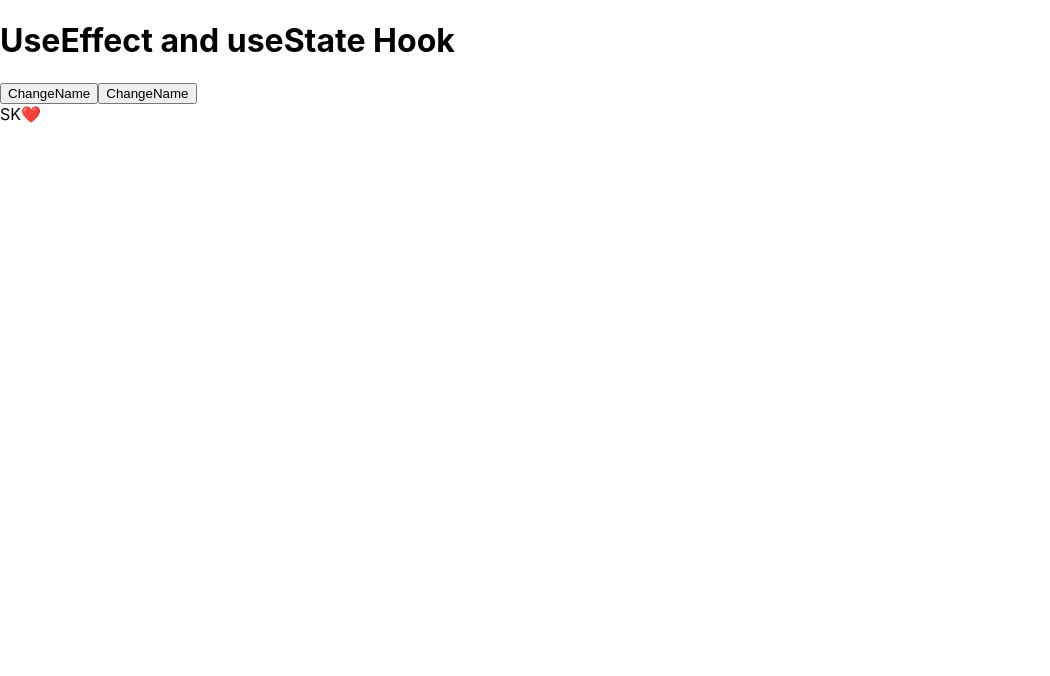
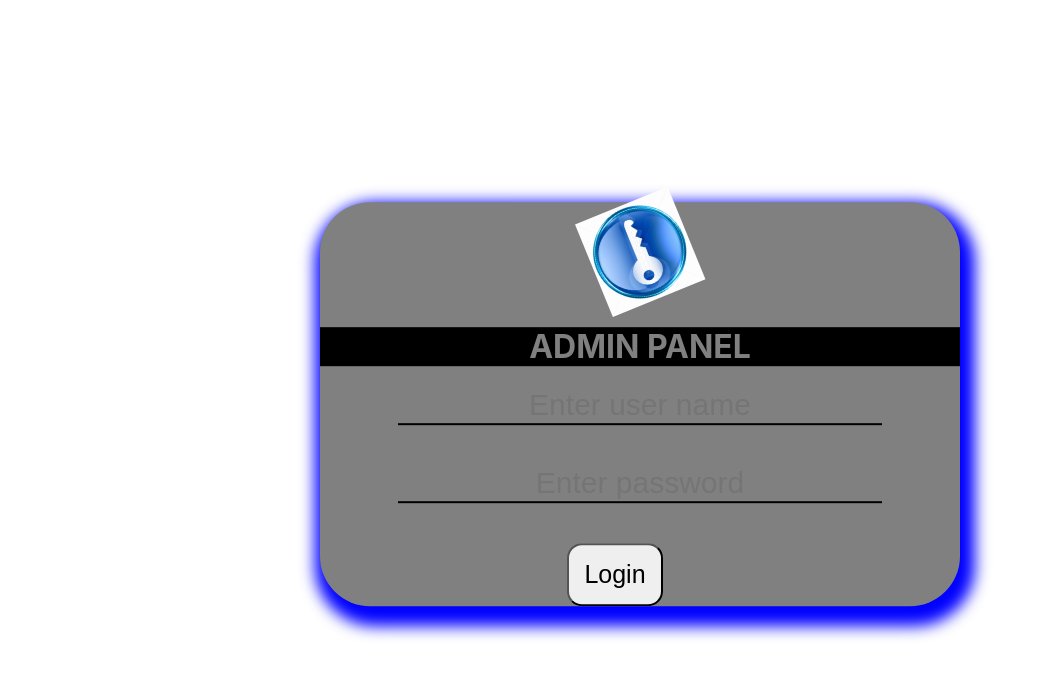
Before and after one commit to vijayalakshmip28-creator/reactprograms, a React (Create React App) app: page / in a window 1280 px wide. Shown: the top 676 px of the page, without its empty margins (0-1050 px from the left). Built offline with nearby package versions, Linux system fonts and the light colour scheme.

Commit message:
Controlpanel

```diff
--- a/src/App.css
+++ b/src/App.css
@@ -1,4 +1,5 @@
-.App {
+
+/*.App {
   text-align: center;
 }
 
@@ -36,3 +37,66 @@
     transform: rotate(360deg);
   }
 }
+*/
+#outer
+{
+  box-shadow: 5px 10px 15px 10px blue;
+  border-radius: 50px;
+  width:50%;
+  /*height: 400px;*/
+  background-color: gray;
+  transform: translate(50%,50%);
+
+}
+input,button
+{
+  display: block;
+  margin-bottom: 40px;
+}
+input{
+  width: 75%;
+  border: none;
+  outline: none;
+  background-color: transparent;
+  border-bottom: 2px solid black;
+  text-align: center;
+   font-size: 30px;
+}
+h1{
+  background-color: black;
+  color: gray;
+}
+button
+{
+  padding: 15px;
+  margin-right: 50px;
+  margin-bottom: 25px;
+  border-radius: 15px;
+  font-size: 25px;
+}
+button:hover
+{
+  font-weight: bold;
+  border: 3px dotted red ;
+  outline: 4px solid black;
+  cursor: pointer;
+  color: red;
+  background-color: blanchedalmond;
+}
+img
+{
+  position: relative;
+  animation-name: viji;
+  animation-duration: 5s;
+  animation-iteration-count: infinite;
+  animation-direction: reverse;
+}
+@keyframes viji
+{
+
+from {
+    transform: rotate(0deg);
+  }
+  to {
+    transform: rotate(360deg);
+  }}
--- a/src/App.js
+++ b/src/App.js
@@ -1,4 +1,24 @@
 import React from "react";
+import "./App.css"
+import myimg from './images/key.jpg'
+function App()
+{
+  return(
+    <div id="outer" align="center">
+    <div id="inner">
+    <img id="savi" src={myimg} width="100" height="auto" alt='path in wrong'></img>
+    <h1>ADMIN PANEL</h1>
+    <input type="text" placeholder="Enter user name"></input>
+     <input type="password" placeholder="Enter password"></input>
+    <button>Login</button>
+</div>
+  </div>
+
+  )
+}
+export default App
+
+/*import React from "react";
 import { useEffect,useState } from "react";
 const App=()=>
 {
```
Also changed, not shown: src/images/key.jpg (added).
